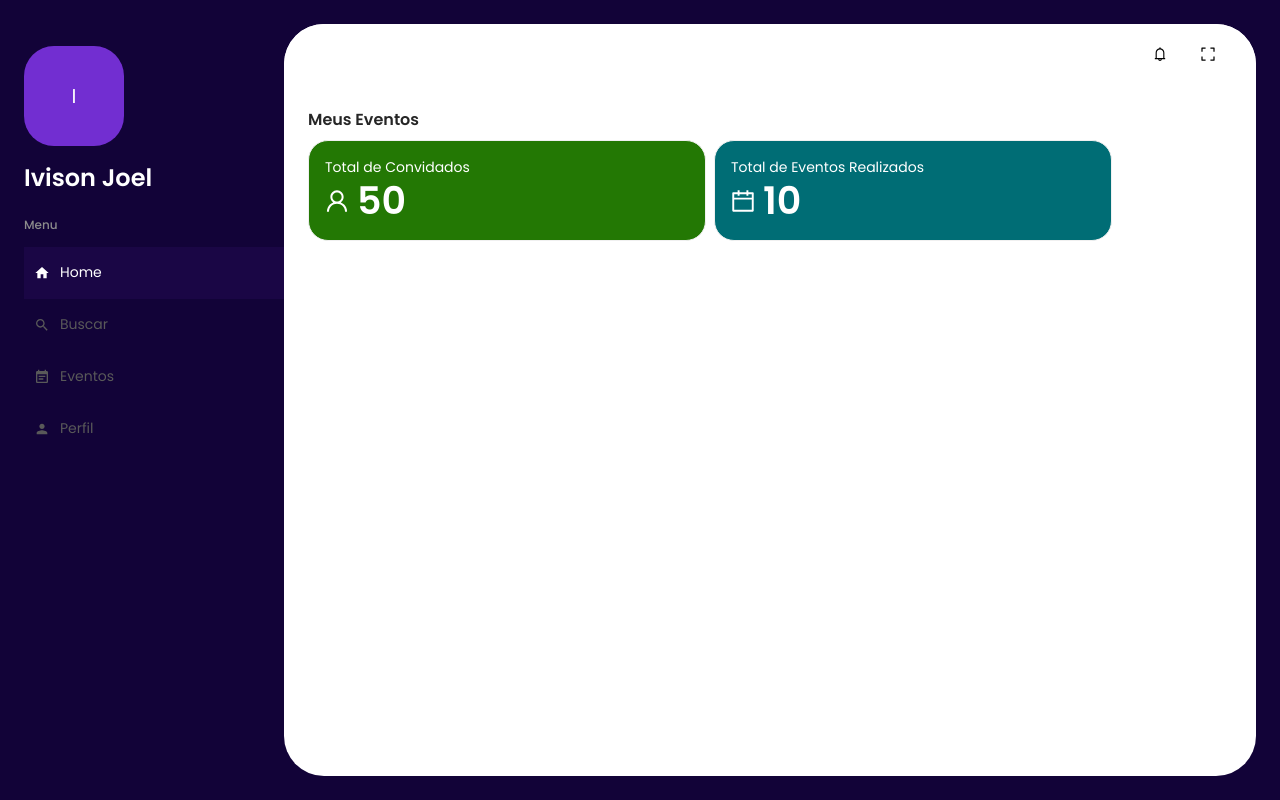
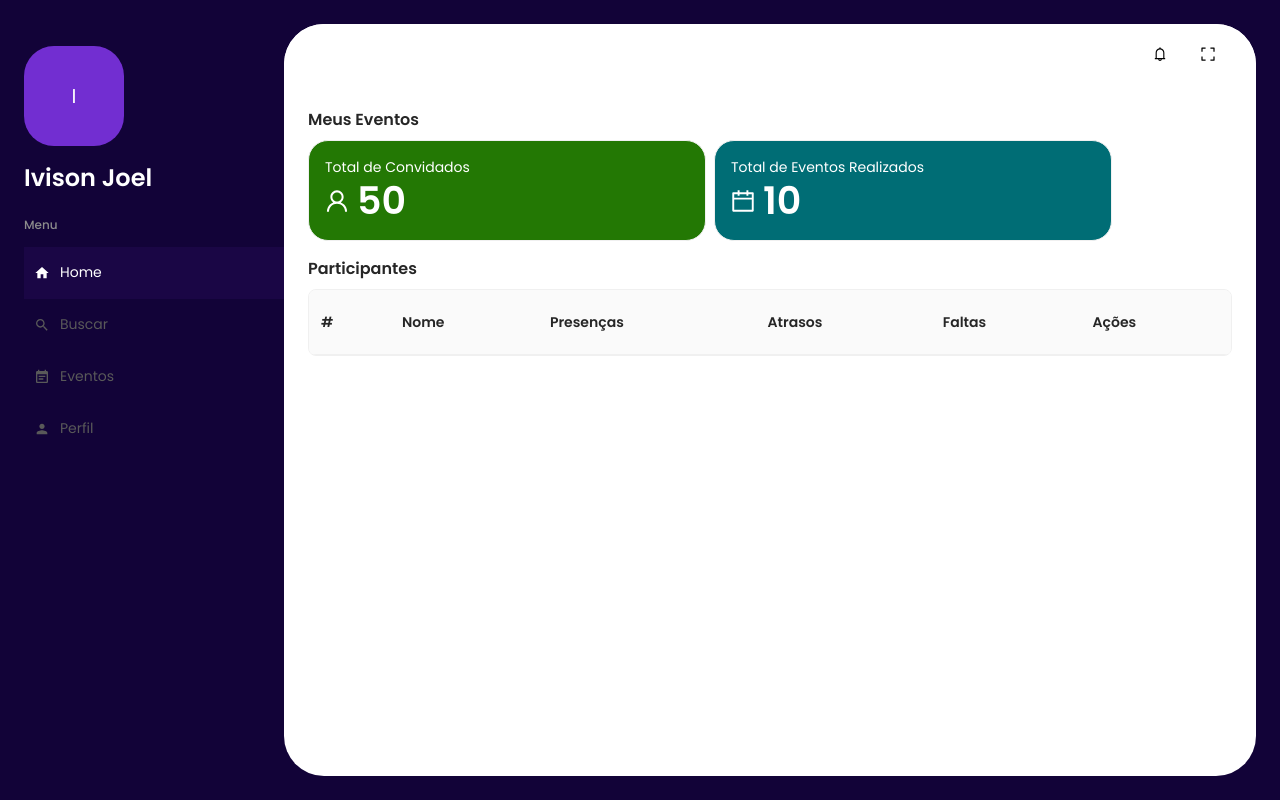
Before and after one commit to Ivisonj/IEvent-Frontend, a Next.js app in the folder ievent-frontend/: page /user/my-event in a window 1280 px wide. Built offline with nearby package versions, Linux system fonts and the light colour scheme; a web font is replaced by a local one.

Commit message:
feat: table head creation

```diff
--- a/ievent-frontend/src/app/user/my-event/page.tsx
+++ b/ievent-frontend/src/app/user/my-event/page.tsx
@@ -1,6 +1,7 @@
 import { Box, Typography } from '@mui/material'
 
 import EventStats from '@/components/eventStats'
+import ParticipantsTable from './participantsTable'
 
 const MyEvent = () => {
   return (
@@ -10,6 +11,12 @@ const MyEvent = () => {
       </Typography>
       <Box width="100%">
         <EventStats totalGuests={50} totalEvents={10} />
+        <Box mt={2}>
+          <Typography variant="h5" mb={1}>
+            Participantes
+          </Typography>
+          <ParticipantsTable />
+        </Box>
       </Box>
     </Box>
   )
--- /dev/null
+++ b/ievent-frontend/src/app/user/my-event/participantsTable/index.tsx
@@ -0,0 +1,57 @@
+'use client'
+import {
+  Box,
+  useTheme,
+  TableContainer,
+  Table,
+  TableBody,
+  TableRow,
+  TableCell,
+} from '@mui/material'
+
+import MainCard from '@/components/mainCard'
+import ParticipantsTableHead from './tableHead'
+
+export interface ParticipantsTableHeadTypes {
+  id: string
+  name: string
+  attendance: number
+  delays: number
+  absences: number
+  actions: any
+}
+
+const ParticipantsTable = () => {
+  const theme = useTheme()
+
+  const order = 'asc'
+  const orderBy = 'id'
+
+  return (
+    <Box width="100%">
+      <MainCard
+        width="100%"
+        borderRadius="8px"
+        p="0px"
+        bgColor={theme.palette.common.white}
+      >
+        <TableContainer
+          sx={{
+            width: '100%',
+            overflowX: 'auto',
+            position: 'relative',
+            display: 'block',
+            maxWidth: '100%',
+            '& td, & th': { whiteSpace: 'nowrap' },
+          }}
+        >
+          <Table aria-labelledby="tableTitle">
+            <ParticipantsTableHead order={order} orderBy={orderBy} />
+          </Table>
+        </TableContainer>
+      </MainCard>
+    </Box>
+  )
+}
+
+export default ParticipantsTable
--- /dev/null
+++ b/ievent-frontend/src/app/user/my-event/participantsTable/tableHead/index.tsx
@@ -0,0 +1,124 @@
+import { TableHead, TableRow, TableCell } from '@mui/material'
+import { ParticipantsTableHeadTypes } from '..'
+
+// function descendingComparator(a, b, orderBy) {
+//   if (b[orderBy] < a[orderBy]) {
+//     return -1
+//   }
+//   if (b[orderBy] > a[orderBy]) {
+//     return 1
+//   }
+//   return 0
+// }
+
+// function getComparator(order, orderBy) {
+//   return order === 'desc'
+//     ? (a, b) => descendingComparator(a, b, orderBy)
+//     : (a, b) => -descendingComparator(a, b, orderBy)
+// }
+
+// function stableSort(array, comparator) {
+//   const stabilizedThis = array.map((el, index) => [el, index])
+//   stabilizedThis.sort((a, b) => {
+//     const order = comparator(a[0], b[0])
+//     if (order !== 0) {
+//       return order
+//     }
+//     return a[1] - b[1]
+//   })
+//   return stabilizedThis.map((el) => el[0])
+// }
+
+// function createData(
+//   id: string,
+//   name: string,
+//   attendance: number,
+//   delays: number,
+//   absences: number,
+//   actions: any,
+// ) {
+//   return { id, name, attendance, delays, absences, actions }
+// }
+
+// const rows = [
+//   createData('01', 'Maria Clara', 10, 2, 1, 'test'),
+//   createData('02', 'Felipe Silva', 10, 2, 1, 'test'),
+//   createData('03', 'João Felipe', 10, 2, 1, 'test'),
+// ]
+
+interface HeadCell {
+  id: keyof ParticipantsTableHeadTypes
+  disablePadding: boolean
+  align: 'left' | 'right' | 'center'
+  label: string
+}
+
+const headCells: HeadCell[] = [
+  {
+    id: 'id',
+    align: 'left',
+    disablePadding: false,
+    label: '#',
+  },
+  {
+    id: 'name',
+    align: 'left',
+    disablePadding: false,
+    label: 'Nome',
+  },
+  {
+    id: 'attendance',
+    align: 'left',
+    disablePadding: false,
+    label: 'Presenças',
+  },
+  {
+    id: 'delays',
+    align: 'left',
+    disablePadding: false,
+    label: 'Atrasos',
+  },
+  {
+    id: 'absences',
+    align: 'left',
+    disablePadding: false,
+    label: 'Faltas',
+  },
+  {
+    id: 'actions',
+    align: 'left',
+    disablePadding: false,
+    label: 'Ações',
+  },
+]
+
+type Order = 'desc' | 'asc'
+
+interface ParticipantsTableHeadProps {
+  order: Order
+  orderBy: keyof ParticipantsTableHeadTypes
+}
+
+const ParticipantsTableHead = ({
+  order,
+  orderBy,
+}: ParticipantsTableHeadProps) => {
+  return (
+    <TableHead>
+      <TableRow>
+        {headCells.map((headCell) => (
+          <TableCell
+            key={headCell.id}
+            align={headCell.align}
+            padding={headCell.disablePadding ? 'none' : 'normal'}
+            sortDirection={orderBy === headCell.id ? order : false}
+          >
+            {headCell.label}
+          </TableCell>
+        ))}
+      </TableRow>
+    </TableHead>
+  )
+}
+
+export default ParticipantsTableHead
```
Also changed, not shown: ievent-frontend/src/app/user/my-event/participantsTable/tableContent/index.tsx (added).
